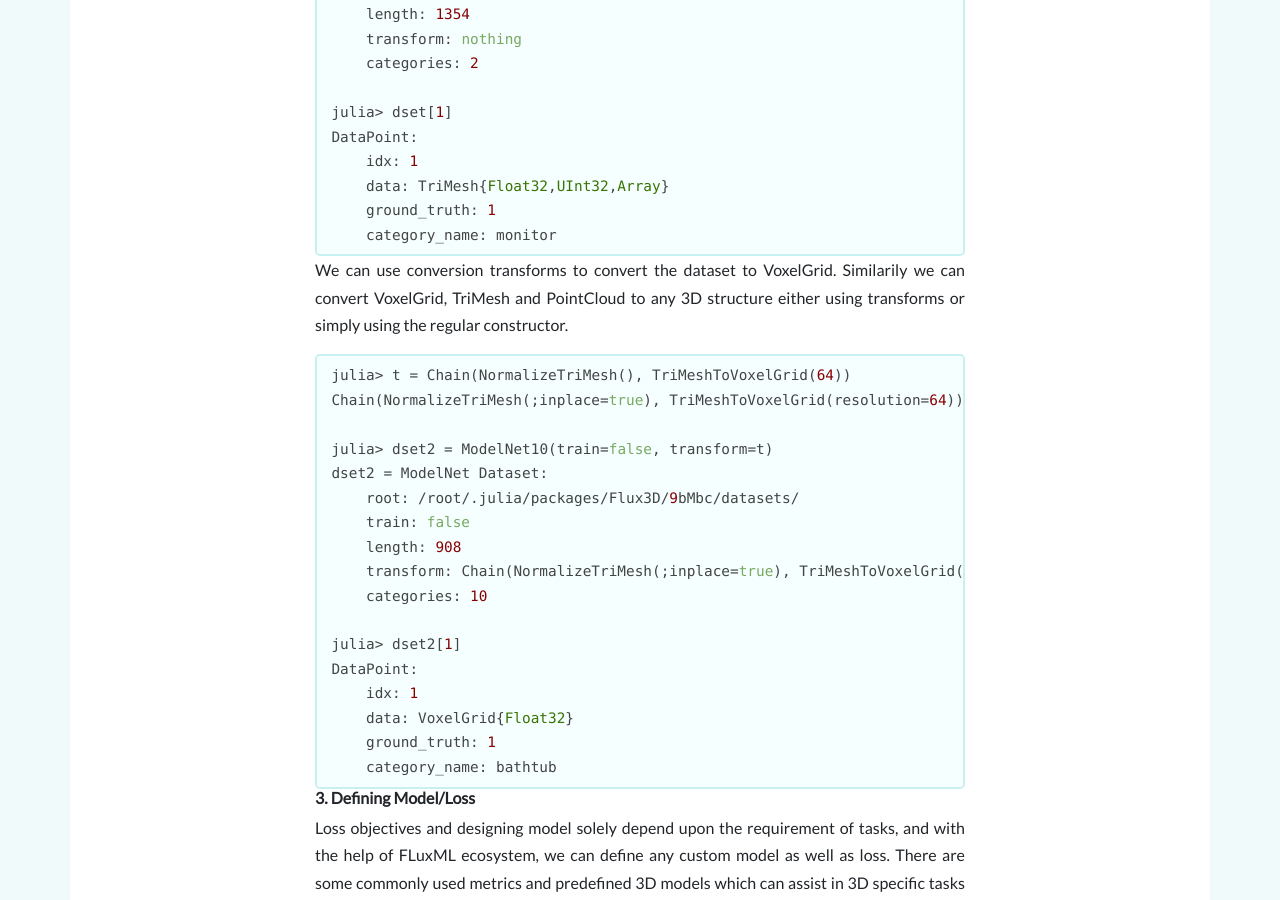
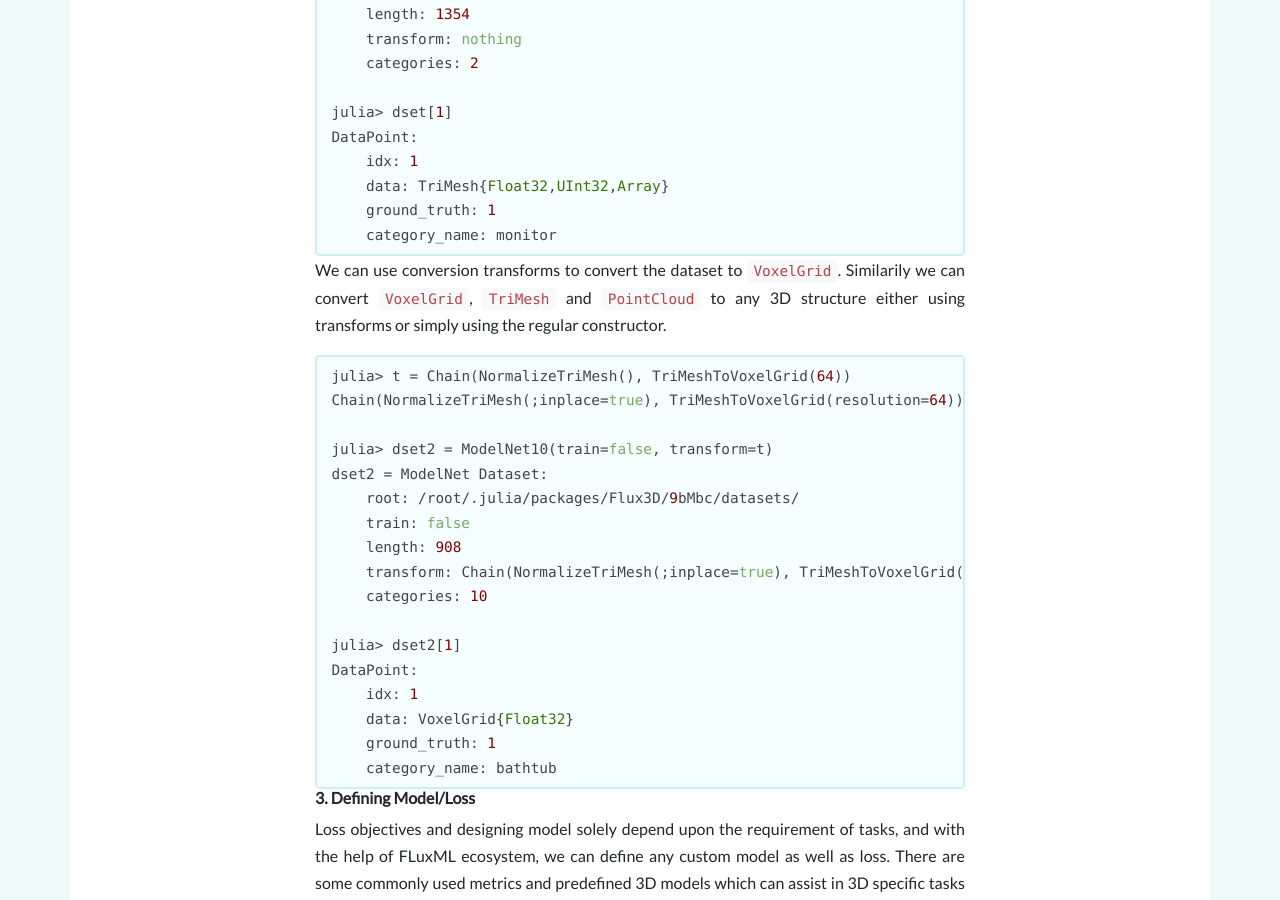
Before and after one commit to FluxML/fluxml.github.io, a Jekyll site: the page built from _posts/2020-09-08-Flux3D.md, in a window 1280 px wide and 900 px high, scrolled down 4614 px. Built offline with Jekyll 4.4.1, drawn with Linux system fonts in a browser that asks for light colours; nearby versions of some CDN libraries; comment, search, counter and statistics services are not loaded.

````diff
--- a/_posts/2020-09-08-Flux3D.md
+++ b/_posts/2020-09-08-Flux3D.md
@@ -106,7 +106,7 @@ DataPoint:
     category_name: monitor
 ```
 
-We can use conversion transforms to convert the dataset to VoxelGrid. Similarily we can convert VoxelGrid, TriMesh and PointCloud to any 3D structure either using transforms or simply using the regular constructor.
+We can use conversion transforms to convert the dataset to `VoxelGrid`. Similarily we can convert `VoxelGrid`, `TriMesh` and `PointCloud` to any 3D structure either using transforms or simply using the regular constructor.
 
 ```julia
 julia> t = Chain(NormalizeTriMesh(), TriMeshToVoxelGrid(64))
````
